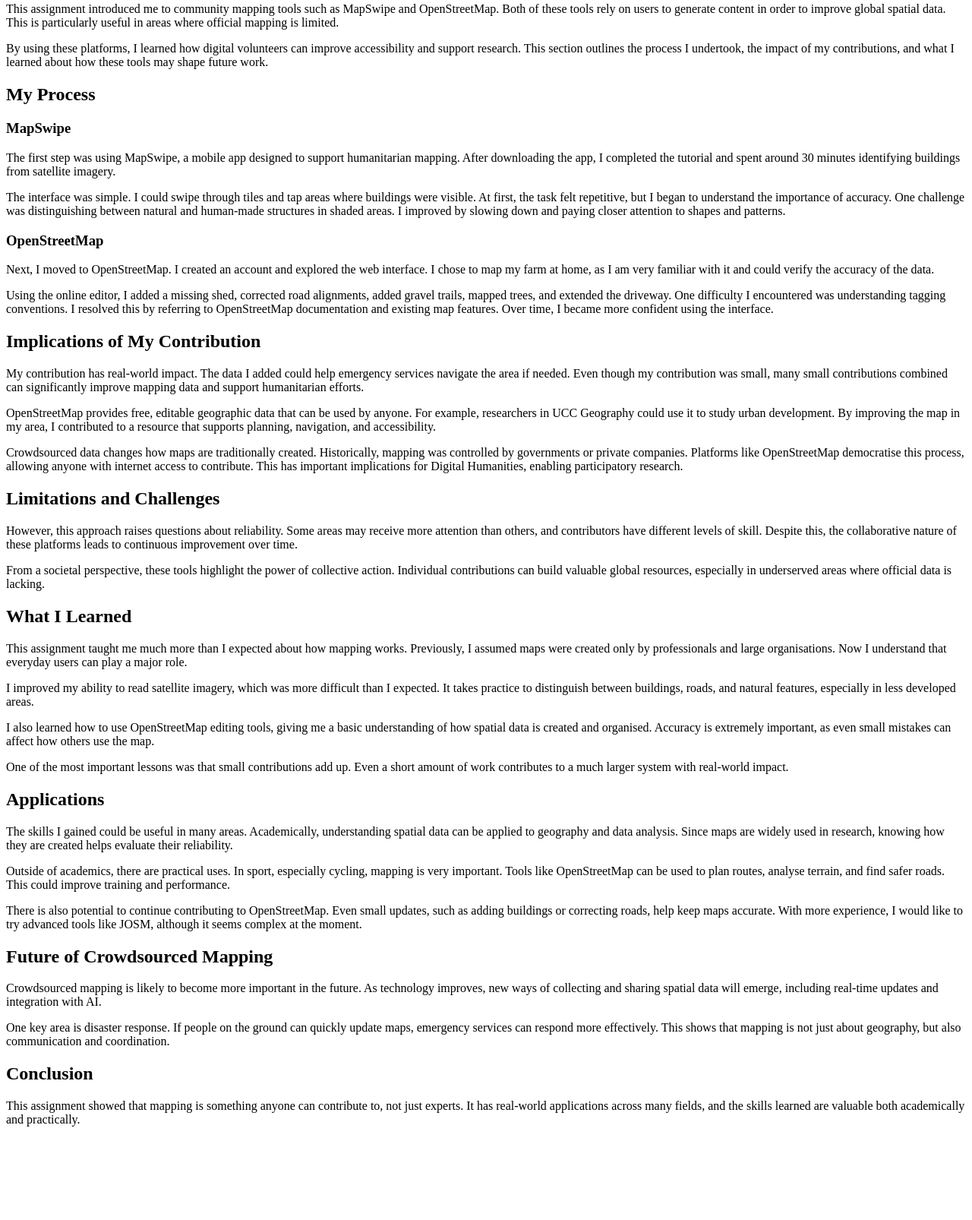
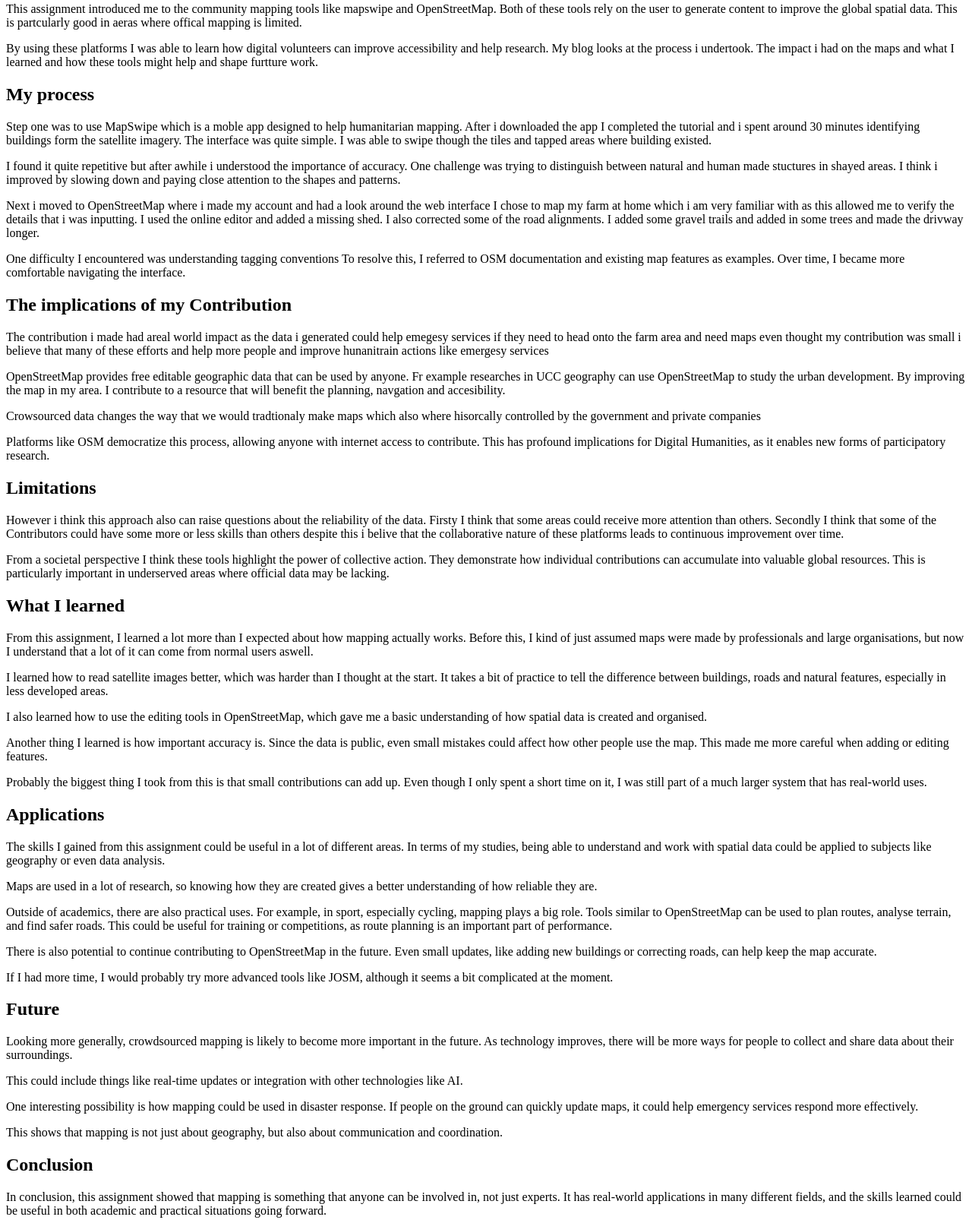
Before and after one commit to Cormac4422/BLOGPOSTdh, a plain HTML site: page index.html in a window 1280 px wide. Shown: the part 63-1669 px from the top of the page at 76% size. Before the commit the page ends 1562 px from the top, so only its background shows below. Drawn offline with Linux system fonts and the light colour scheme.

```diff
--- a/index.html
+++ b/index.html
@@ -1,101 +1,123 @@
-<h1>Spatial Humanities – Community Mapping with OpenStreetMap</h1>
+<h1>Spatial Humanities - Community Mapping with OpenStreetMap</h1>
 
 <p>
-This assignment introduced me to community mapping tools such as MapSwipe and OpenStreetMap. Both of these tools rely on users to generate content in order to improve global spatial data. This is particularly useful in areas where official mapping is limited.
+This assignment introduced me to the community mapping tools like mapswipe and OpenStreetMap. Both of these tools rely on the user to generate content to improve the global spatial data. This is partcularly good in aeras where offical mapping is limited.
 </p>
 
 <p>
-By using these platforms, I learned how digital volunteers can improve accessibility and support research. This section outlines the process I undertook, the impact of my contributions, and what I learned about how these tools may shape future work.
+By using these platforms I was able to learn how digital volunteers can improve accessibility and help research. My blog looks at the process i undertook. The impact i had on the maps and what I learned and how these tools might help and shape furtture work.
 </p>
 
-<h2>My Process</h2>
+<h2>My process</h2>
 
-<h3>MapSwipe</h3>
 <p>
-The first step was using MapSwipe, a mobile app designed to support humanitarian mapping. After downloading the app, I completed the tutorial and spent around 30 minutes identifying buildings from satellite imagery.
+Step one was to use MapSwipe which is a moble app designed to help humanitarian mapping. After i downloaded the app I completed the tutorial and i spent around 30 minutes identifying buildings form the satellite imagery. The interface was quite simple. I was able to swipe though the tiles and tapped areas where building existed.
 </p>
 
 <p>
-The interface was simple. I could swipe through tiles and tap areas where buildings were visible. At first, the task felt repetitive, but I began to understand the importance of accuracy. One challenge was distinguishing between natural and human-made structures in shaded areas. I improved by slowing down and paying closer attention to shapes and patterns.
-</p>
-
-<h3>OpenStreetMap</h3>
-<p>
-Next, I moved to OpenStreetMap. I created an account and explored the web interface. I chose to map my farm at home, as I am very familiar with it and could verify the accuracy of the data.
+I found it quite repetitive but after awhile i understood the importance of accuracy. One challenge was trying to distinguish between natural and human made stuctures in shayed areas. I think i improved by slowing down and paying close attention to the shapes and patterns.
 </p>
 
 <p>
-Using the online editor, I added a missing shed, corrected road alignments, added gravel trails, mapped trees, and extended the driveway. One difficulty I encountered was understanding tagging conventions. I resolved this by referring to OpenStreetMap documentation and existing map features. Over time, I became more confident using the interface.
-</p>
-
-<h2>Implications of My Contribution</h2>
-
-<p>
-My contribution has real-world impact. The data I added could help emergency services navigate the area if needed. Even though my contribution was small, many small contributions combined can significantly improve mapping data and support humanitarian efforts.
+Next i moved to OpenStreetMap where i made my account and had a look around the web interface I chose to map my farm at home which i am very familiar with as this allowed me to verify the details that i was inputting. I used the online editor and added a missing shed. I also corrected some of the road alignments. I added some gravel trails and added in some trees and made the drivway longer.
 </p>
 
 <p>
-OpenStreetMap provides free, editable geographic data that can be used by anyone. For example, researchers in UCC Geography could use it to study urban development. By improving the map in my area, I contributed to a resource that supports planning, navigation, and accessibility.
+One difficulty I encountered was understanding tagging conventions To resolve this, I referred to OSM documentation and existing map features as examples. Over time, I became more comfortable navigating the interface.
+</p>
+
+<h2>The implications of my Contribution</h2>
+
+<p>
+The contribution i made had areal world impact as the data i generated could help emegesy services if they need to head onto the farm area and need maps even thought my contribution was small i believe that many of these efforts and help more people and improve hunanitrain actions like emergesy services
 </p>
 
 <p>
-Crowdsourced data changes how maps are traditionally created. Historically, mapping was controlled by governments or private companies. Platforms like OpenStreetMap democratise this process, allowing anyone with internet access to contribute. This has important implications for Digital Humanities, enabling participatory research.
-</p>
-
-<h2>Limitations and Challenges</h2>
-
-<p>
-However, this approach raises questions about reliability. Some areas may receive more attention than others, and contributors have different levels of skill. Despite this, the collaborative nature of these platforms leads to continuous improvement over time.
+OpenStreetMap provides free editable geographic data that can be used by anyone. Fr example researches in UCC geography can use OpenStreetMap to study the urban development. By improving the map in my area. I contribute to a resource that will benefit the planning, navgation and accesibility.
 </p>
 
 <p>
-From a societal perspective, these tools highlight the power of collective action. Individual contributions can build valuable global resources, especially in underserved areas where official data is lacking.
-</p>
-
-<h2>What I Learned</h2>
-
-<p>
-This assignment taught me much more than I expected about how mapping works. Previously, I assumed maps were created only by professionals and large organisations. Now I understand that everyday users can play a major role.
+Crowsourced data changes the way that we would tradtionaly make maps which also where hisorcally controlled by the government and private companies
 </p>
 
 <p>
-I improved my ability to read satellite imagery, which was more difficult than I expected. It takes practice to distinguish between buildings, roads, and natural features, especially in less developed areas.
+Platforms like OSM democratize this process, allowing anyone with internet access to contribute. This has profound implications for Digital Humanities, as it enables new forms of participatory research.
+</p>
+
+<h2>Limitations</h2>
+
+<p>
+However i think this approach also can raise questions about the reliability of the data. Firsty I think that some areas could receive more attention than others. Secondly I think that some of the Contributors could have some more or less skills than others despite this i belive that the collaborative nature of these platforms leads to continuous improvement over time.
 </p>
 
 <p>
-I also learned how to use OpenStreetMap editing tools, giving me a basic understanding of how spatial data is created and organised. Accuracy is extremely important, as even small mistakes can affect how others use the map.
+From a societal perspective I think these tools highlight the power of collective action. They demonstrate how individual contributions can accumulate into valuable global resources. This is particularly important in underserved areas where official data may be lacking.
+</p>
+
+<h2>What I learned</h2>
+
+<p>
+From this assignment, I learned a lot more than I expected about how mapping actually works. Before this, I kind of just assumed maps were made by professionals and large organisations, but now I understand that a lot of it can come from normal users aswell.
 </p>
 
 <p>
-One of the most important lessons was that small contributions add up. Even a short amount of work contributes to a much larger system with real-world impact.
+I learned how to read satellite images better, which was harder than I thought at the start. It takes a bit of practice to tell the difference between buildings, roads and natural features, especially in less developed areas.
+</p>
+
+<p>
+I also learned how to use the editing tools in OpenStreetMap, which gave me a basic understanding of how spatial data is created and organised.
+</p>
+
+<p>
+Another thing I learned is how important accuracy is. Since the data is public, even small mistakes could affect how other people use the map. This made me more careful when adding or editing features.
+</p>
+
+<p>
+Probably the biggest thing I took from this is that small contributions can add up. Even though I only spent a short time on it, I was still part of a much larger system that has real-world uses.
 </p>
 
 <h2>Applications</h2>
 
 <p>
-The skills I gained could be useful in many areas. Academically, understanding spatial data can be applied to geography and data analysis. Since maps are widely used in research, knowing how they are created helps evaluate their reliability.
+The skills I gained from this assignment could be useful in a lot of different areas. In terms of my studies, being able to understand and work with spatial data could be applied to subjects like geography or even data analysis.
 </p>
 
 <p>
-Outside of academics, there are practical uses. In sport, especially cycling, mapping is very important. Tools like OpenStreetMap can be used to plan routes, analyse terrain, and find safer roads. This could improve training and performance.
+Maps are used in a lot of research, so knowing how they are created gives a better understanding of how reliable they are.
 </p>
 
 <p>
-There is also potential to continue contributing to OpenStreetMap. Even small updates, such as adding buildings or correcting roads, help keep maps accurate. With more experience, I would like to try advanced tools like JOSM, although it seems complex at the moment.
-</p>
-
-<h2>Future of Crowdsourced Mapping</h2>
-
-<p>
-Crowdsourced mapping is likely to become more important in the future. As technology improves, new ways of collecting and sharing spatial data will emerge, including real-time updates and integration with AI.
+Outside of academics, there are also practical uses. For example, in sport, especially cycling, mapping plays a big role. Tools similar to OpenStreetMap can be used to plan routes, analyse terrain, and find safer roads. This could be useful for training or competitions, as route planning is an important part of performance.
 </p>
 
 <p>
-One key area is disaster response. If people on the ground can quickly update maps, emergency services can respond more effectively. This shows that mapping is not just about geography, but also communication and coordination.
+There is also potential to continue contributing to OpenStreetMap in the future. Even small updates, like adding new buildings or correcting roads, can help keep the map accurate.
+</p>
+
+<p>
+If I had more time, I would probably try more advanced tools like JOSM, although it seems a bit complicated at the moment.
+</p>
+
+<h2>Future</h2>
+
+<p>
+Looking more generally, crowdsourced mapping is likely to become more important in the future. As technology improves, there will be more ways for people to collect and share data about their surroundings.
+</p>
+
+<p>
+This could include things like real-time updates or integration with other technologies like AI.
+</p>
+
+<p>
+One interesting possibility is how mapping could be used in disaster response. If people on the ground can quickly update maps, it could help emergency services respond more effectively.
+</p>
+
+<p>
+This shows that mapping is not just about geography, but also about communication and coordination.
 </p>
 
 <h2>Conclusion</h2>
 
 <p>
-This assignment showed that mapping is something anyone can contribute to, not just experts. It has real-world applications across many fields, and the skills learned are valuable both academically and practically.
+In conclusion, this assignment showed that mapping is something that anyone can be involved in, not just experts. It has real-world applications in many different fields, and the skills learned could be useful in both academic and practical situations going forward.
 </p>
```
